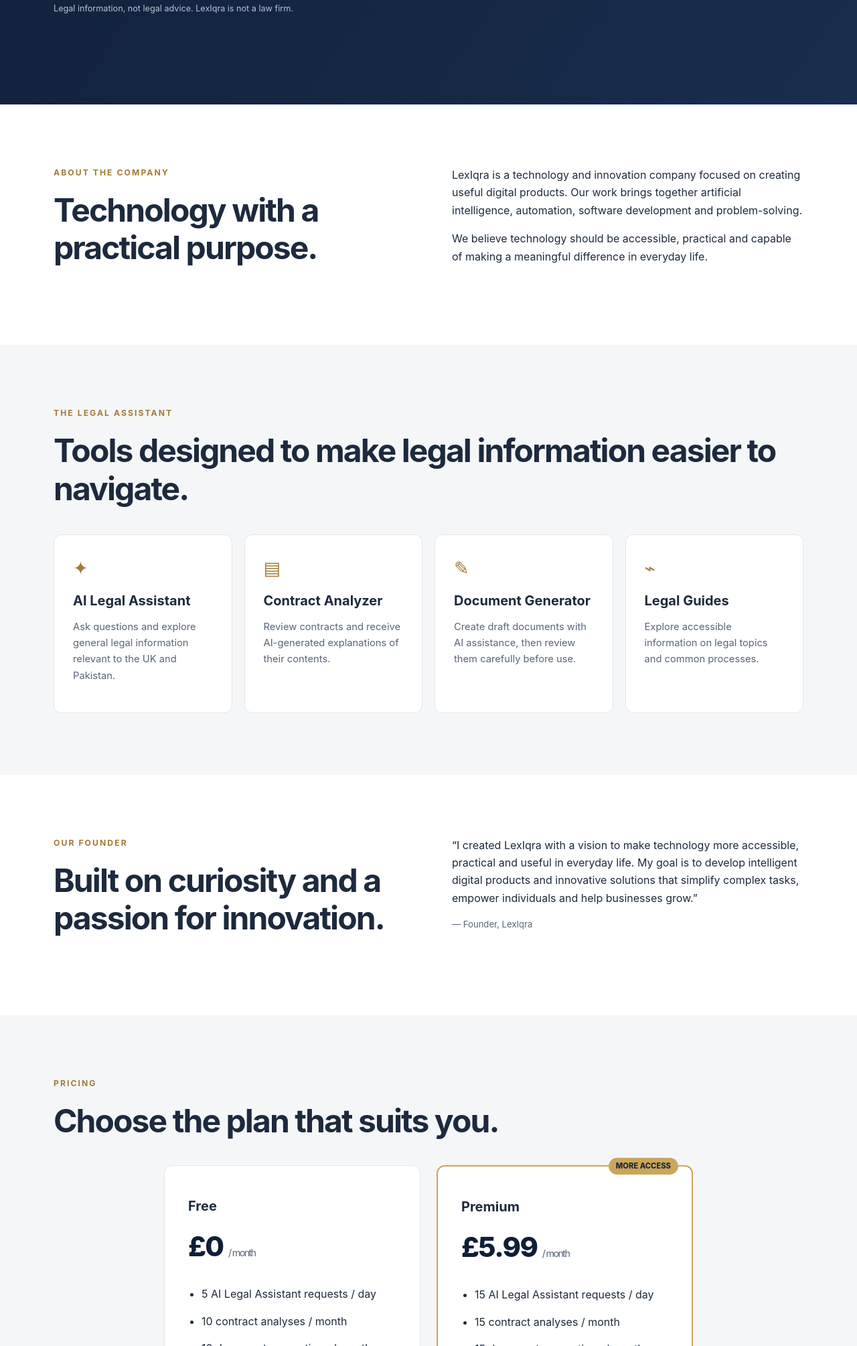
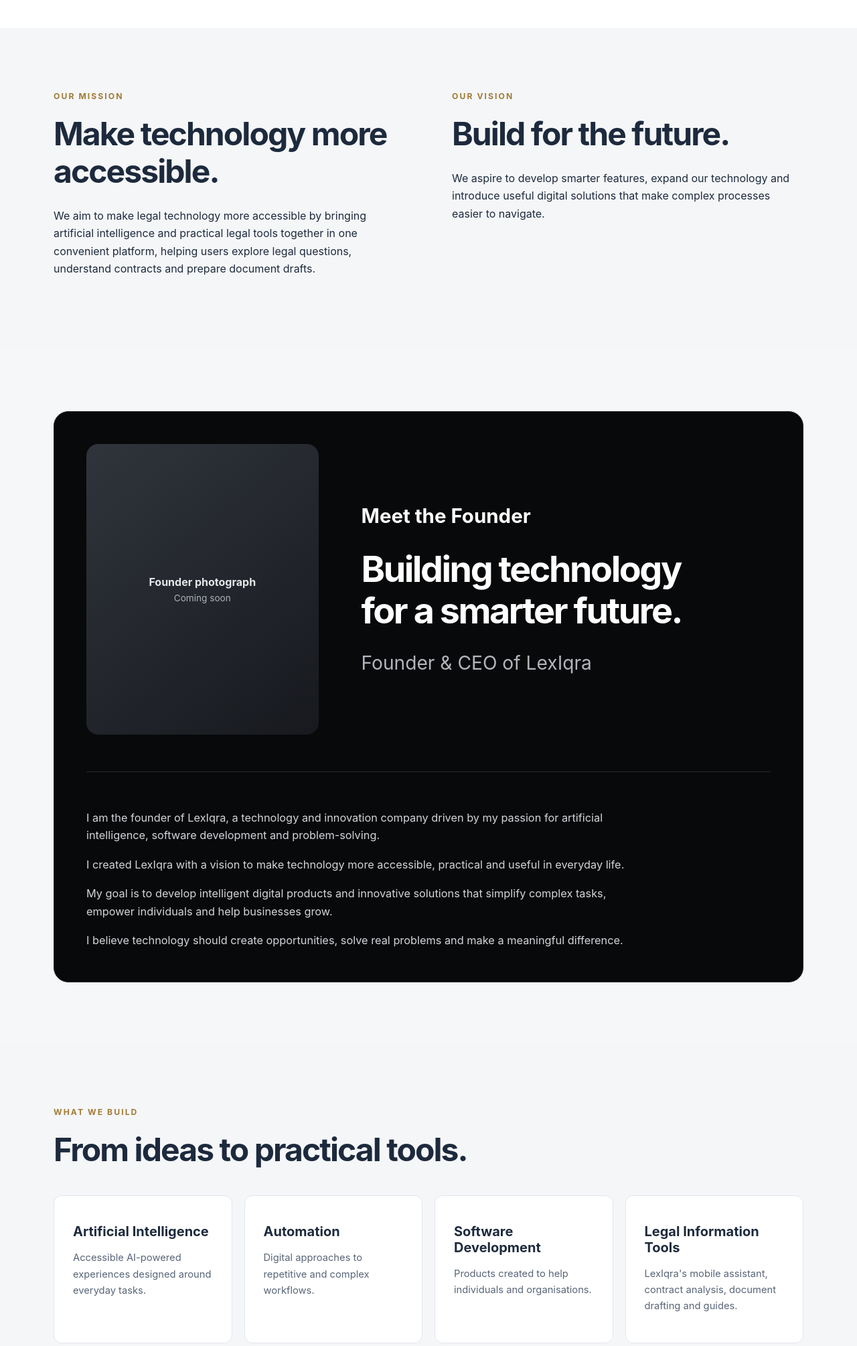
Before and after one commit to ikramiqra44/lexiqra-website, a plain HTML site: page index.html in a window 1280 px wide. Shown: the part 790-2800 px from the top of the page at 67% size. Drawn offline with Linux system fonts and the light colour scheme.

Commit message:
Revise index.html for improved content and structure
Updated HTML structure and content for the LexIqra website, including changes to meta tags, header, main sections, and footer.

```diff
--- a/index.html
+++ b/index.html
@@ -1,24 +1,245 @@
-<!doctype html>
+
+<!DOCTYPE html>
 <html lang="en">
 <head>
-  <meta charset="utf-8">
-  <meta name="viewport" content="width=device-width, initial-scale=1">
-  <meta name="description" content="LexIqra is a technology and innovation company building practical digital solutions, including an AI-powered legal information assistant.">
-  <title>LexIqra | Technology, Innovation & Legal Information</title>
+  <meta charset="UTF-8">
+  <meta name="viewport" content="width=device-width, initial-scale=1.0">
+  <meta name="description" content="Learn about LexIqra, our mission, vision and founder.">
+  <title>About Us | LexIqra</title>
   <link rel="stylesheet" href="style.css">
 </head>
 <body>
-  <header class="site-header"><div class="container nav"><a class="logo" href="#home">LEX<span>IQRA</span></a><button class="menu-toggle" aria-label="Toggle navigation" aria-expanded="false">☰</button><nav id="navigation"><a href="#about">About</a><a href="#features">Features</a><a href="#pricing">Pricing</a><a href="#faq">FAQ</a><a href="#contact">Contact</a></nav></div></header>
-  <main>
-    <section class="hero" id="home"><div class="container hero-inner"><p class="eyebrow">TECHNOLOGY • INNOVATION • ACCESSIBILITY</p><h1>Making complex things <em>simpler.</em></h1><p class="lead">LexIqra develops practical technology and intelligent digital solutions. Explore our AI-powered legal information assistant designed to help you understand legal topics and work with documents.</p><div class="actions"><a class="btn primary" href="#features">Explore LexIqra</a><a class="btn outline" href="#pricing">View plans</a></div><p class="hero-note">Legal information, not legal advice. LexIqra is not a law firm.</p></div></section>
-    <section class="section" id="about"><div class="container split"><div><p class="eyebrow">ABOUT THE COMPANY</p><h2>Technology with a practical purpose.</h2></div><div><p>LexIqra is a technology and innovation company focused on creating useful digital products. Our work brings together artificial intelligence, automation, software development and problem-solving.</p><p>We believe technology should be accessible, practical and capable of making a meaningful difference in everyday life.</p></div></div></section>
-    <section class="section alt" id="features"><div class="container"><p class="eyebrow">THE LEGAL ASSISTANT</p><h2>Tools designed to make legal information easier to navigate.</h2><div class="cards"><article class="feature"><span class="symbol">✦</span><h3>AI Legal Assistant</h3><p>Ask questions and explore general legal information relevant to the UK and Pakistan.</p></article><article class="feature"><span class="symbol">▤</span><h3>Contract Analyzer</h3><p>Review contracts and receive AI-generated explanations of their contents.</p></article><article class="feature"><span class="symbol">✎</span><h3>Document Generator</h3><p>Create draft documents with AI assistance, then review them carefully before use.</p></article><article class="feature"><span class="symbol">⌁</span><h3>Legal Guides</h3><p>Explore accessible information on legal topics and common processes.</p></article></div></div></section>
-    <section class="section"><div class="container split"><div><p class="eyebrow">OUR FOUNDER</p><h2>Built on curiosity and a passion for innovation.</h2></div><div><p>“I created LexIqra with a vision to make technology more accessible, practical and useful in everyday life. My goal is to develop intelligent digital products and innovative solutions that simplify complex tasks, empower individuals and help businesses grow.”</p><p class="small">— Founder, LexIqra</p></div></div></section>
-    <section class="section alt" id="pricing"><div class="container"><p class="eyebrow">PRICING</p><h2>Choose the plan that suits you.</h2><div class="pricing"><article class="plan"><h3>Free</h3><div class="price">£0 <small>/ month</small></div><ul><li>5 AI Legal Assistant requests / day</li><li>10 contract analyses / month</li><li>10 document generations / month</li></ul><p class="small">Explore the core tools at no cost.</p></article><article class="plan featured"><div class="tag">MORE ACCESS</div><h3>Premium</h3><div class="price">£5.99 <small>/ month</small></div><ul><li>15 AI Legal Assistant requests / day</li><li>15 contract analyses / month</li><li>15 document generations / month</li></ul><p class="small">For users who need higher usage limits.</p></article></div><p class="small center">Subscription purchase and management are handled in the app. Availability and final terms should be checked before subscribing.</p></div></section>
-    <section class="section" id="faq"><div class="container narrow"><p class="eyebrow">FAQ</p><h2>Frequently asked questions</h2><details><summary>Is LexIqra a law firm?</summary><p>No. LexIqra provides AI-generated legal information and tools, not professional legal advice or representation.</p></details><details><summary>Which countries does the legal assistant focus on?</summary><p>LexIqra focuses on legal information related to the United Kingdom and Pakistan.</p></details><details><summary>Can I rely on AI-generated documents without checking them?</summary><p>No. AI-generated information and documents can contain errors or omissions. Review them carefully and consult a qualified legal professional when needed.</p></details><details><summary>What does Premium cost?</summary><p>Premium is listed at £5.99 per month, with 15 assistant requests per day, 15 contract analyses per month and 15 document generations per month.</p></details></div></section>
-    <section class="section contact" id="contact"><div class="container center"><p class="eyebrow">GET IN TOUCH</p><h2>Connect with LexIqra</h2><p>For company enquiries, product questions or support, please use LexIqra’s official contact details once published.</p><p class="small">Official email and app-store links will be added after confirmation.</p></div></section>
-  </main>
-  <footer><div class="container footer-inner"><span class="logo">LEX<span>IQRA</span></span><p>© <span id="year"></span> LexIqra. All rights reserved.</p><p class="small">AI-generated content may be inaccurate. LexIqra does not provide legal advice.</p></div></footer>
-  <script src="script.js"></script>
+
+<header class="site-header">
+  <div class="container nav">
+    <a class="logo" href="index.html">LEX<span>IQRA</span></a>
+
+    <button class="menu-toggle"
+      aria-label="Toggle navigation"
+      aria-expanded="false">☰</button>
+
+    <nav id="navigation">
+      <a href="index.html">Home</a>
+      <a href="about.html">About Us</a>
+      <a href="about.html#founder">Founder</a>
+      <a href="index.html#features">Features</a>
+      <a href="index.html#pricing">Pricing</a>
+      <a href="policies.html">Policies</a>
+      <a href="index.html#contact">Contact</a>
+    </nav>
+  </div>
+</header>
+
+<main>
+
+  <!-- ABOUT LEXIQRA -->
+  <section class="subhero">
+    <div class="container">
+      <p class="eyebrow">ABOUT LEXIQRA</p>
+      <h1>Technology with purpose.</h1>
+      <p class="lead">
+        Building practical, accessible digital tools
+        that help people navigate complex tasks.
+      </p>
+    </div>
+  </section>
+
+  <!-- COMPANY -->
+  <section class="section">
+    <div class="container split">
+      <div>
+        <p class="eyebrow">WHO WE ARE</p>
+        <h2>About Our Company</h2>
+      </div>
+
+      <div>
+        <p>
+          LexIqra is a technology and innovation company
+          driven by a passion for artificial intelligence,
+          software development and problem-solving.
+        </p>
+        <p>
+          We develop intelligent digital products and
+          practical solutions intended to simplify
+          complex tasks, support individuals and
+          help businesses grow.
+        </p>
+        <p>
+          Our legal information assistant is one example
+          of our approach: bringing useful tools together
+          in an accessible mobile experience.
+        </p>
+      </div>
+    </div>
+  </section>
+
+  <!-- MISSION AND VISION -->
+  <section class="section alt">
+    <div class="container split">
+      <article>
+        <p class="eyebrow">OUR MISSION</p>
+        <h2>Make technology more accessible.</h2>
+        <p>
+          We aim to make legal technology more accessible
+          by bringing artificial intelligence and practical
+          legal tools together in one convenient platform,
+          helping users explore legal questions, understand
+          contracts and prepare document drafts.
+        </p>
+      </article>
+
+      <article>
+        <p class="eyebrow">OUR VISION</p>
+        <h2>Build for the future.</h2>
+        <p>
+          We aspire to develop smarter features, expand
+          our technology and introduce useful digital
+          solutions that make complex processes easier
+          to navigate.
+        </p>
+      </article>
+    </div>
+  </section>
+
+  <!-- FOUNDER -->
+  <section class="section founder-section" id="founder">
+    <div class="container">
+
+      <div class="founder-card">
+
+        <div class="founder-card-main">
+
+          <!-- PHOTO -->
+          <div class="founder-photo">
+            <img
+              src="assets/founder.jpg"
+              alt="Founder of LexIqra"
+              onerror="this.style.display='none';this.nextElementSibling.style.display='flex'">
+
+            <div class="founder-photo-placeholder"
+              style="display:none">
+              Founder photograph
+              <span>Coming soon</span>
+            </div>
+          </div>
+
+          <!-- INTRODUCTION -->
+          <div class="founder-intro">
+            <p class="founder-kicker">
+              Meet the Founder
+            </p>
+
+            <h2>
+              Building technology<br>
+              for a smarter future.
+            </h2>
+
+            <p class="founder-role">
+              Founder &amp; CEO of LexIqra
+            </p>
+          </div>
+
+        </div>
+
+        <div class="founder-card-divider"></div>
+
+        <!-- BIOGRAPHY -->
+        <div class="founder-bio">
+
+          <p>
+            I am the founder of LexIqra, a technology
+            and innovation company driven by my passion
+            for artificial intelligence, software
+            development and problem-solving.
+          </p>
+
+          <p>
+            I created LexIqra with a vision to make
+            technology more accessible, practical
+            and useful in everyday life.
+          </p>
+
+          <p>
+            My goal is to develop intelligent digital
+            products and innovative solutions that
+            simplify complex tasks, empower individuals
+            and help businesses grow.
+          </p>
+
+          <p>
+            I believe technology should create
+            opportunities, solve real problems and
+            make a meaningful difference.
+          </p>
+
+        </div>
+
+      </div>
+    </div>
+  </section>
+
+  <!-- WHAT WE DO -->
+  <section class="section alt">
+    <div class="container">
+      <p class="eyebrow">WHAT WE BUILD</p>
+      <h2>From ideas to practical tools.</h2>
+
+      <div class="cards">
+
+        <article class="feature">
+          <h3>Artificial Intelligence</h3>
+          <p>
+            Accessible AI-powered experiences
+            designed around everyday tasks.
+          </p>
+        </article>
+
+        <article class="feature">
+          <h3>Automation</h3>
+          <p>
+            Digital approaches to repetitive
+            and complex workflows.
+          </p>
+        </article>
+
+        <article class="feature">
+          <h3>Software Development</h3>
+          <p>
+            Products created to help
+            individuals and organisations.
+          </p>
+        </article>
+
+        <article class="feature">
+          <h3>Legal Information Tools</h3>
+          <p>
+            LexIqra's mobile assistant, contract
+            analysis, document drafting and guides.
+          </p>
+        </article>
+
+      </div>
+    </div>
+  </section>
+
+</main>
+
+<footer>
+  <div class="container footer-inner">
+    <span class="logo">LEX<span>IQRA</span></span>
+
+    <p>
+      <a href="about.html">About Us</a> ·
+      <a href="policies.html">Policies</a>
+    </p>
+
+    <p>
+      © <span id="year"></span> LexIqra.
+      All rights reserved.
+    </p>
+  </div>
+</footer>
+
+<script src="script.js"></script>
 </body>
 </html>
```
